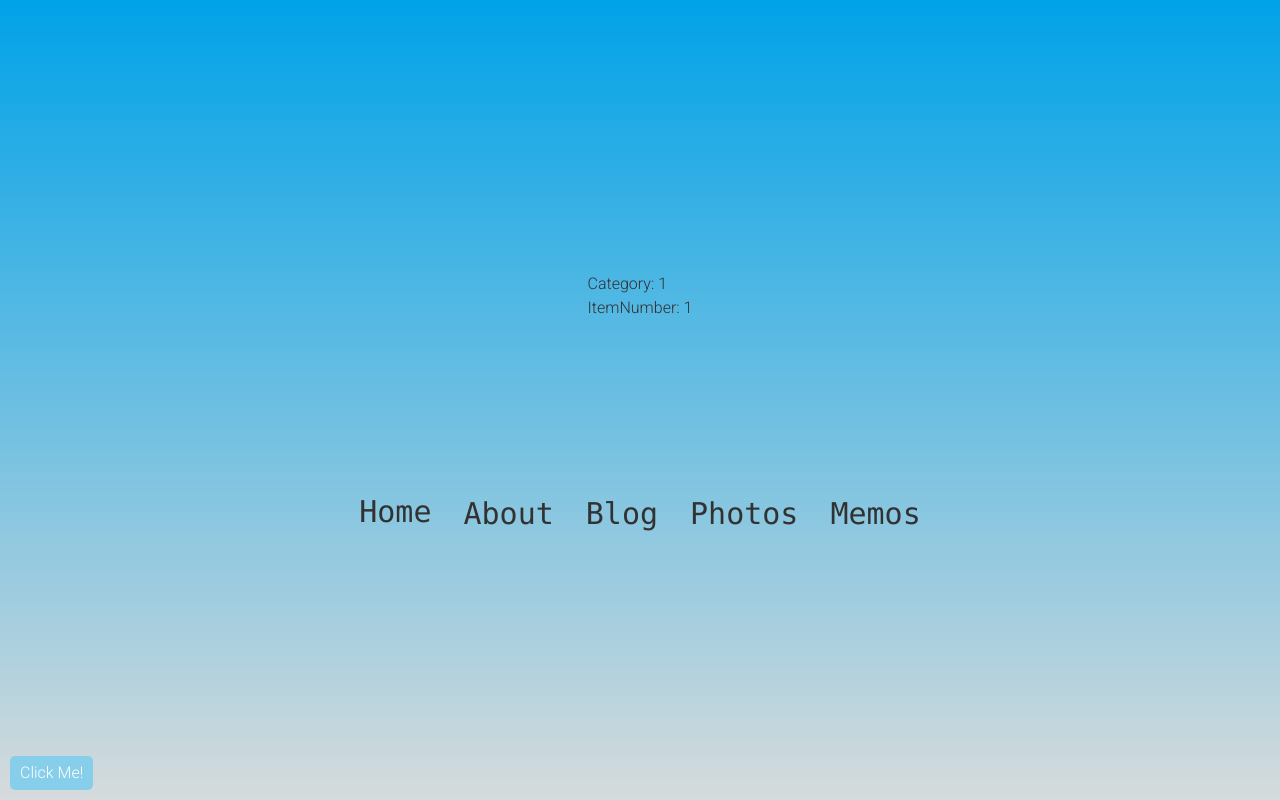
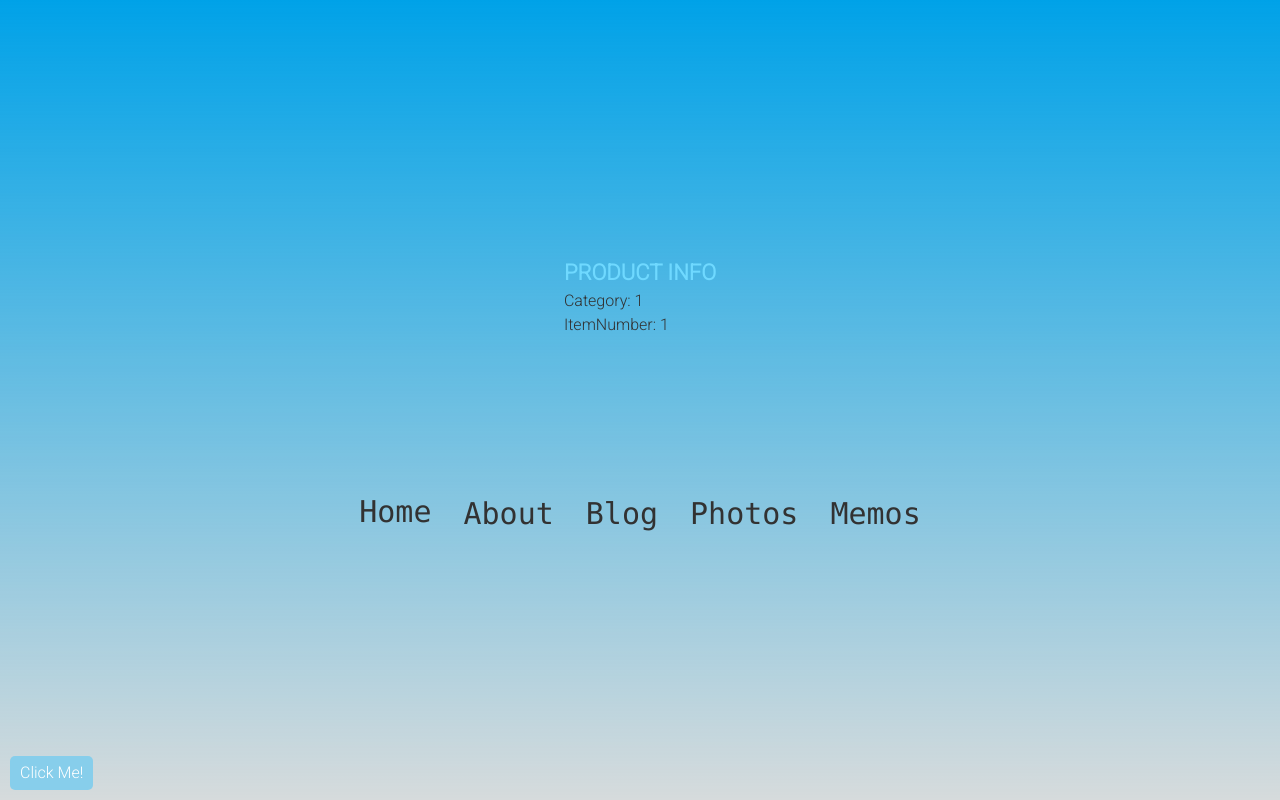
Before and after one commit to spaceofin/nextjs-prac, a Next.js app in the folder nextjs-ts-practice/: page /products/1/1 in a window 1280 px wide. Shown: the top 800 px of the page. Built offline with nearby package versions, Linux system fonts and the light colour scheme.

Commit message:
[nextjs-ts-practice]feat: update products page with MDXRemote component

```diff
--- a/nextjs-ts-practice/app/products/[categoryId]/[itemNumber]/page.tsx
+++ b/nextjs-ts-practice/app/products/[categoryId]/[itemNumber]/page.tsx
@@ -1,4 +1,6 @@
 import { notFound } from "next/navigation";
+import { MDXRemote } from "next-mdx-remote/rsc";
+import { useMDXComponents } from "@/mdx-components";
 
 export default function ProductsPage({
   params,
@@ -20,6 +22,10 @@ export default function ProductsPage({
 
   return (
     <div>
+      <MDXRemote
+        source={`### PRODUCT INFO`}
+        components={useMDXComponents({})}
+      />
       <div>Category: {categoryId}</div>
       <div>ItemNumber: {itemNumber}</div>
     </div>
--- a/nextjs-ts-practice/mdx-components.tsx
+++ b/nextjs-ts-practice/mdx-components.tsx
@@ -19,6 +19,11 @@ export function useMDXComponents(components: MDXComponents): MDXComponents {
         {children}
       </h2>
     ),
+    h3: ({ children }) => (
+      <h3 style={{ color: "#6FD9FF", fontSize: "22px", fontWeight: "bold" }}>
+        {children}
+      </h3>
+    ),
 
     img: (props) => (
       <Image
--- a/nextjs-ts-practice/package.json
+++ b/nextjs-ts-practice/package.json
@@ -15,6 +15,7 @@
     "@next/mdx": "^14.2.7",
     "@types/mdx": "^2.0.13",
     "next": "14.2.5",
+    "next-mdx-remote": "^5.0.0",
     "react": "^18",
     "react-dom": "^18",
     "react-error-boundary": "^4.0.13"
```
Also changed, not shown: 1 other file (tests, documents, lock files or other folders).
